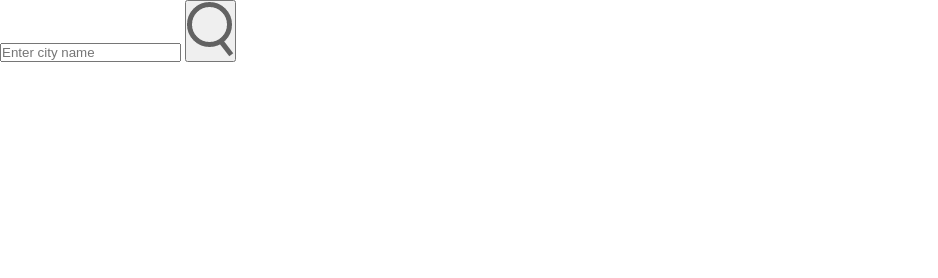
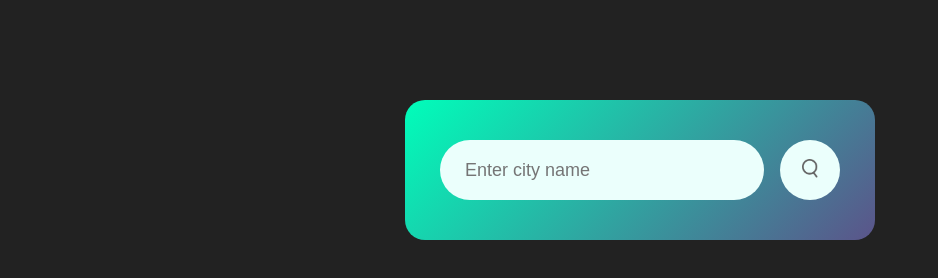
Before and after one commit to SyedMeeranKhan/Weather-App, a plain HTML site: page index.html in a window 1280 px wide. Shown: the whole page, without its empty margins (0-938 px from the left). Drawn offline with Linux system fonts and the light colour scheme.

Commit message:
style: styling done for input feild

```diff
--- a/style.css
+++ b/style.css
@@ -1,6 +1,56 @@
-*{
+* {
     font-family: 'poppins', sans-serif;
     margin: 0;
     padding: 0;
     box-sizing: border-box;
 }
+
+body {
+    background: #222;
+}
+
+.card {
+    width: 99%;
+    max-width: 470px;
+    background: linear-gradient(135deg, #00feba, #5b548a);
+    color: #fff;
+    margin: 100px auto 0;
+    border-radius: 20px;
+    padding: 40px 35px;
+    text-align: center;
+}
+
+.search {
+    width: 100%;
+    display: flex;
+    align-items: center;
+    justify-content: space-between;
+}
+
+.search input{
+    border: 0;
+    outline: 0;
+    background: #ebfffc;
+    color: #555;
+    padding: 10px 25px;
+    height: 60px;
+    border-radius: 30px;
+    flex: 1;
+    margin-right: 16px;
+    font-size: 18px;
+}
+
+.search button{
+    border: 0;
+    outline: 0;
+    background: #ebfffc;
+    border-radius: 50%;
+    width: 60px;
+    height: 60px;
+    cursor: pointer;
+}
+
+.search button img{
+    width: 16px;
+
+}
```
